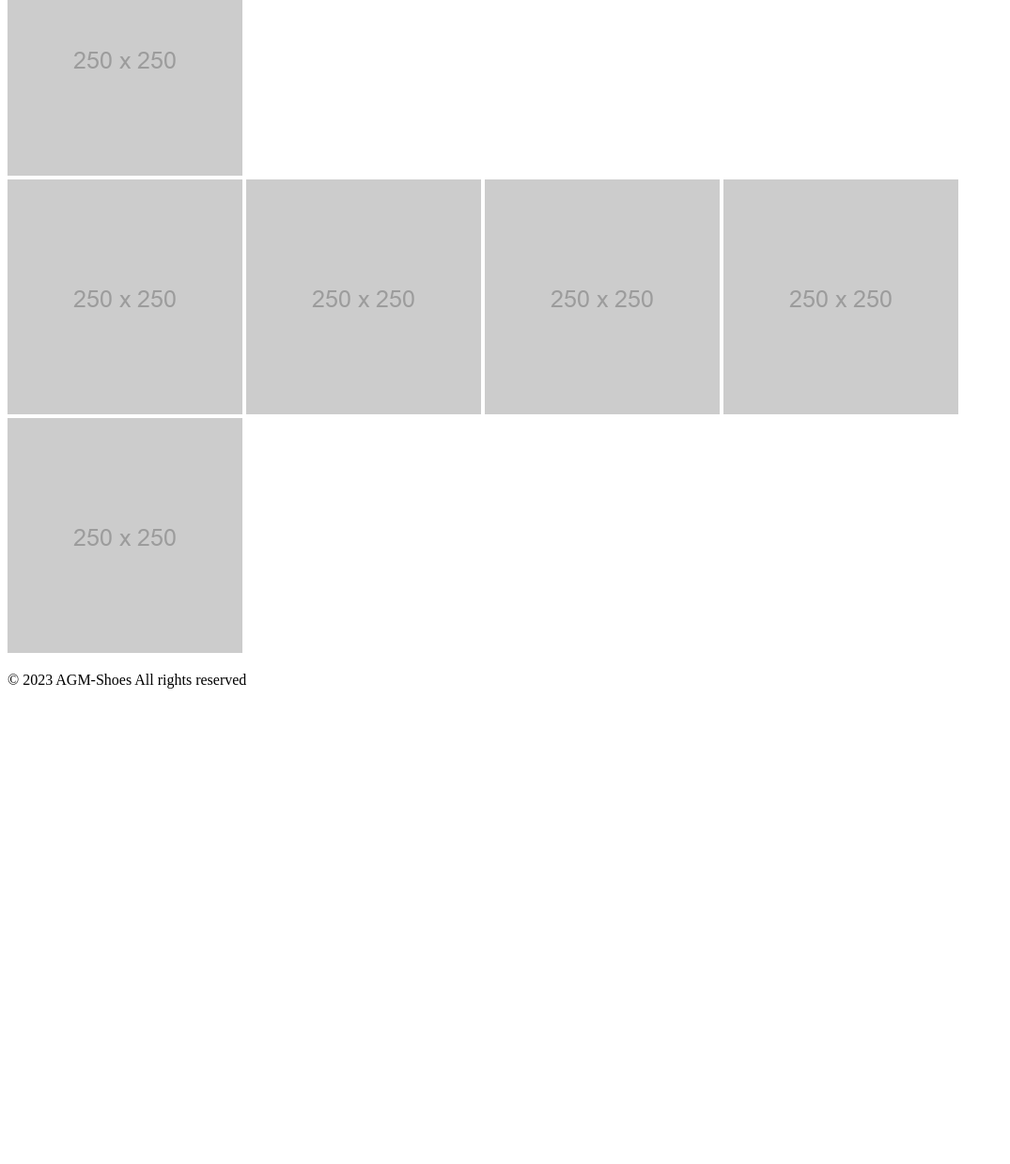
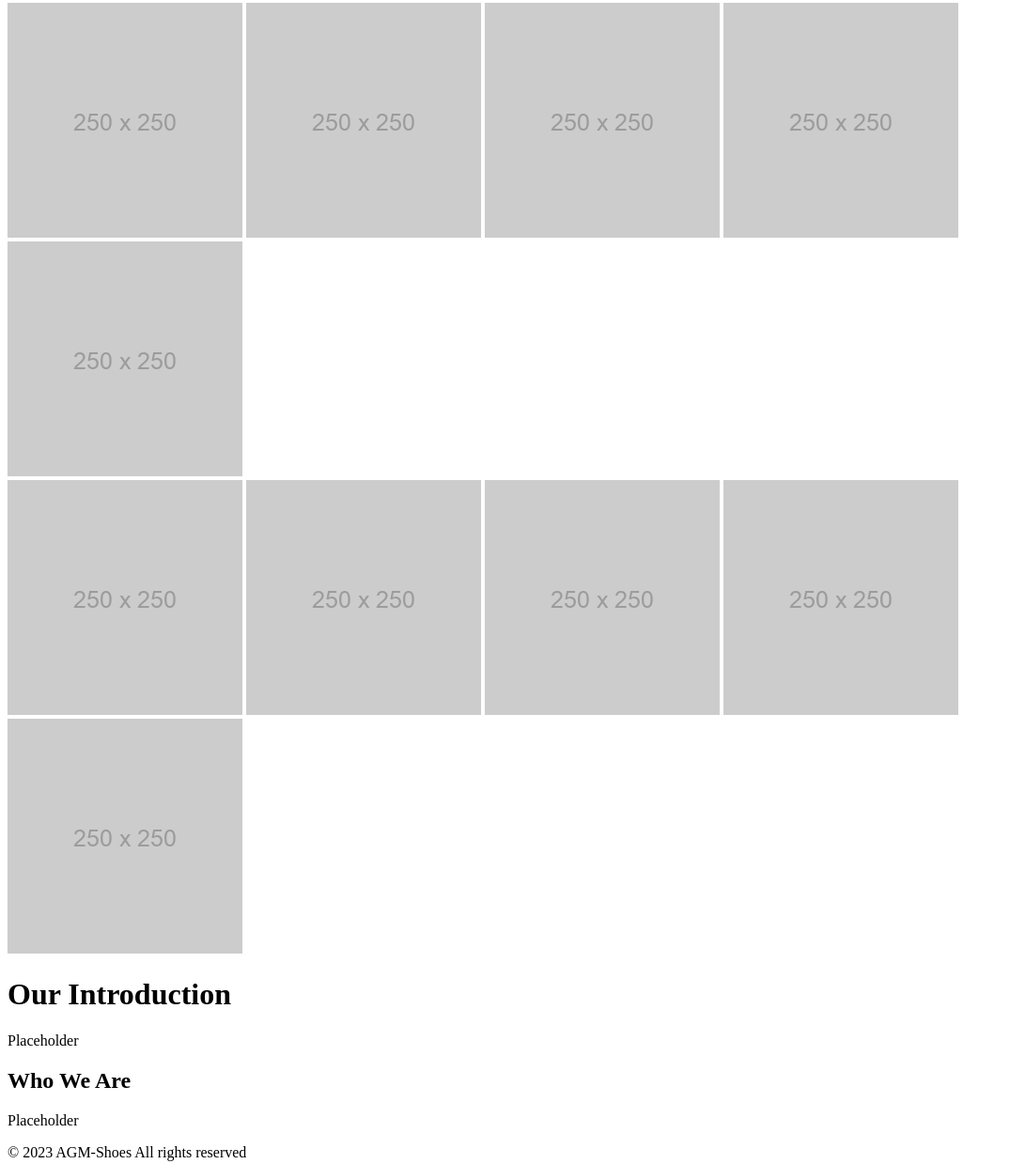
Before and after one commit to AnandP95/AGM_Ecommerce_Shoes, a plain HTML site: page index.html in a window 1280 px wide. Shown: the part 467-1706 px from the top of the page at 94% size, without its empty margins (0-1075 px from the left). Before the commit the page ends 1216 px from the top, so only its background shows below. Drawn offline with Linux system fonts and the light colour scheme.

Commit message:
CSS/HTML

```diff
--- a/index.html
+++ b/index.html
@@ -4,17 +4,18 @@
     <meta charset="UTF-8">
     <meta name="viewport" content="width=device-width, initial-scale=1.0">
     <title>E-commerce Shoes</title>
-    <link rel="stylesheet" href="./Assets/style.css">
+    <link rel="stylesheet" href="/Assets/style.css">
 </head>
 <body>
     <header>
         <h1>AGM Shoes</h1>
+        <img src="https://elouwerse.nl/placecircle/200">
         <nav>
             <ul>
                 <li><a href="#trackOrder">Track Order</a></li>
                 <li><a href="">Cart</a></li>
                 <!-- Matthew - TODO: write up about us page -->
-                <li><a href=""></a>About Us</li>
+                <li><a href="#aboutus"></a>About Us</li>
             </ul>
         </nav>
     </header>
@@ -23,25 +24,36 @@
                 <!-- Matthew - TODO: when hover over it, the information about that product will show -->
                 <div class="row">
                 <div class="column">
-                <img src="Assets/250x250.png" alt="">
-                <img src="Assets/250x250.png" alt="">
-                <img src="Assets/250x250.png" alt="">
-                <img src="Assets/250x250.png" alt="">
-                <img src="Assets/250x250.png" alt="">
+                <div class="image__overlay">
+                <img  src="Assets/250x250.png" alt="Shoes">
+                <img  src="Assets/250x250.png" alt="Shoes">
+                <img  src="Assets/250x250.png" alt="Shoes">
+                <img  src="Assets/250x250.png" alt="">
+                <img  src="Assets/250x250.png" alt="">
+                </div>
                 </div>
                 </div>
                 <div class="row-2">
                 <div class="column-2">
-                <img src="Assets/250x250.png" alt="">
-                <img src="Assets/250x250.png" alt="">
-                <img src="Assets/250x250.png" alt="">
-                <img src="Assets/250x250.png" alt="">
-                <img src="Assets/250x250.png" alt="">
+                <div class="c-image">
+                <img  src="Assets/250x250.png" alt="">
+                <img  src="Assets/250x250.png" alt="">
+                <img  src="Assets/250x250.png" alt="">
+                <img  src="Assets/250x250.png" alt="">
+                <img  src="Assets/250x250.png" alt="">
+           </div>
+           </div>
            </div>
            </div>
         </section>
     </main>
     <footer>
+        <p>
+            <h1>Our Introduction</h1>
+Placeholder
+</p>
+<h2>Who We Are</h2>
+Placeholder
         <p>&copy; 2023 AGM-Shoes All rights reserved</p>
     </footer>
 </body>
```
